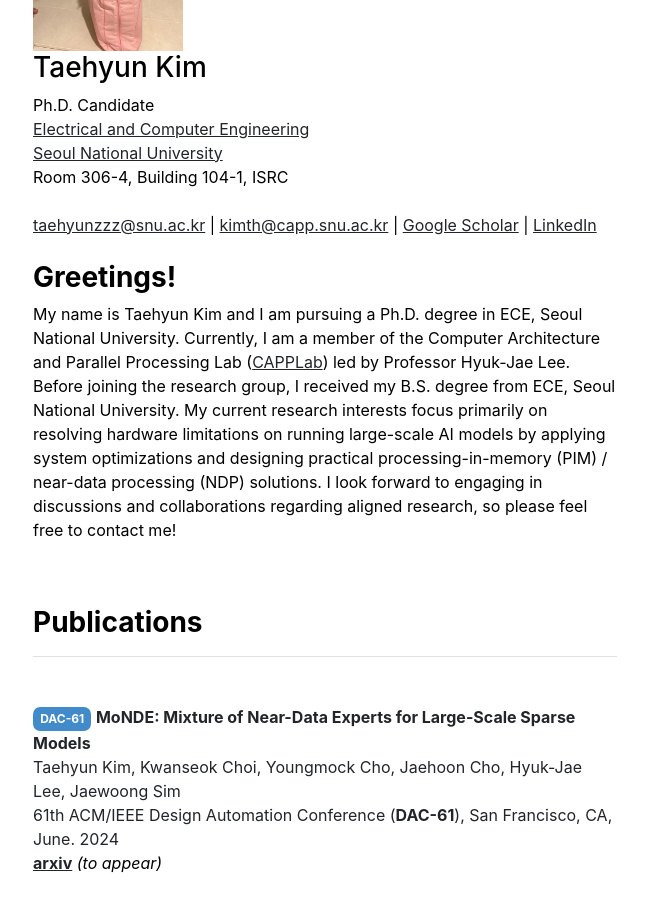
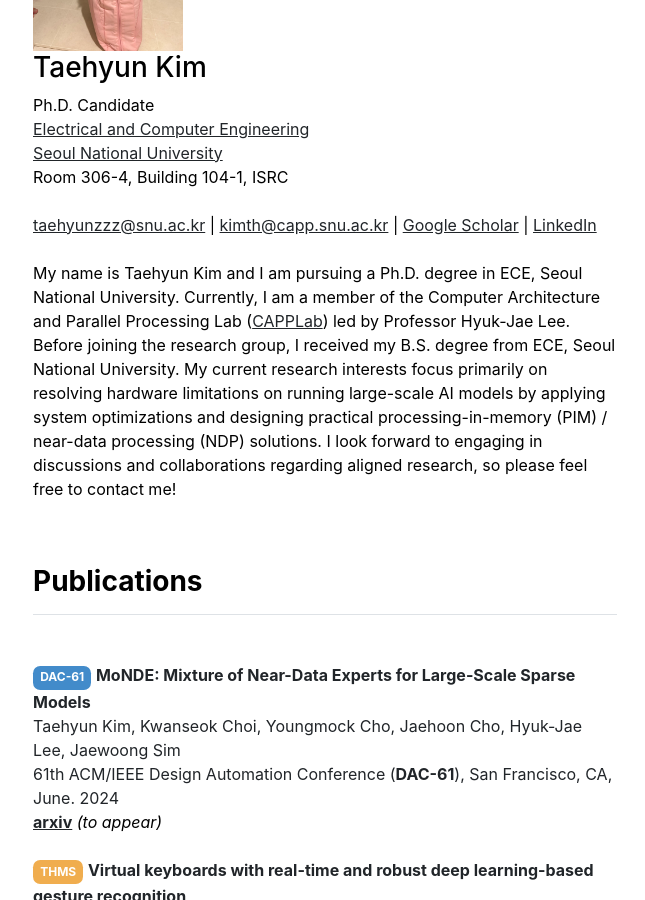
Before and after one commit to taehyunzzz/taehyunzzz.github.io, a Jekyll site: the page built from index.md, in a window 1280 px wide and 900 px high, scrolled down 322 px. Shown: the whole window, without its empty margins (315-960 px from the left). Built offline with Jekyll 4.4.1, drawn with Linux system fonts in a browser that asks for light colours.

Commit message:
DEBUG: test95

```diff
--- a/_includes/head.html
+++ b/_includes/head.html
@@ -2,11 +2,15 @@
   <meta name="viewport" content="width=device-width, initial-scale=1">
   <meta charset="utf-8">
   <title>{{ page.title }} | {{ site.title }}</title>
-  <link rel="stylesheet" href="{{ site.github.url }}/assets/libs/bootstrap/bootstrap.min.css">
+  <link href="https://cdn.jsdelivr.net/npm/bootstrap@5.0.2/dist/css/bootstrap.min.css" rel="stylesheet" integrity="sha384-EVSTQN3/azprG1Anm3QDgpJLIm9Nao0Yz1ztcQTwFspd3yD65VohhpuuCOmLASjC" crossorigin="anonymous">
+  <!-- <link rel="stylesheet" href="{{ site.github.url }}/assets/libs/bootstrap/bootstrap.min.css"> -->
+
   <script defer src="{{ site.github.url }}/assets/libs/fontawesome/all.min.js"></script>
   <link rel="stylesheet" href="{{ site.github.url }}/assets/css/main.css">
   <link rel="apple-touch-icon" sizes="152x152" href="{{ site.github.url }}/assets/apple-icon-152x152.png">
   <link rel="shortcut icon" href="{{ site.github.url }}/assets/favicon.ico">
   <link rel="preconnect" href="https://fonts.gstatic.com">
   <link href="https://fonts.googleapis.com/css2?family=Roboto:ital,wght@0,300;0,400;0,700;1,400&display=swap" rel="stylesheet">
+
+
 </head>
--- a/_layouts/home.html
+++ b/_layouts/home.html
@@ -34,7 +34,6 @@
 
     <div class="row g-5 mb-5">
         <div class="col-md-12">
-            <h3 class="fw-bold">Greetings!</h3>
             {{ content }}
         </div>
     </div>
```
